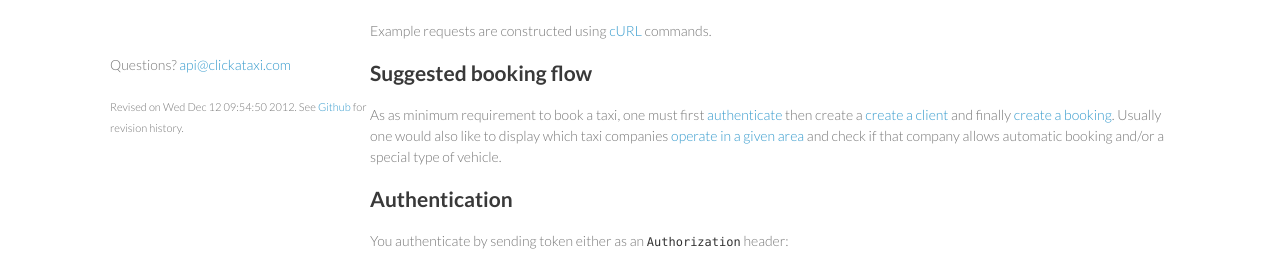
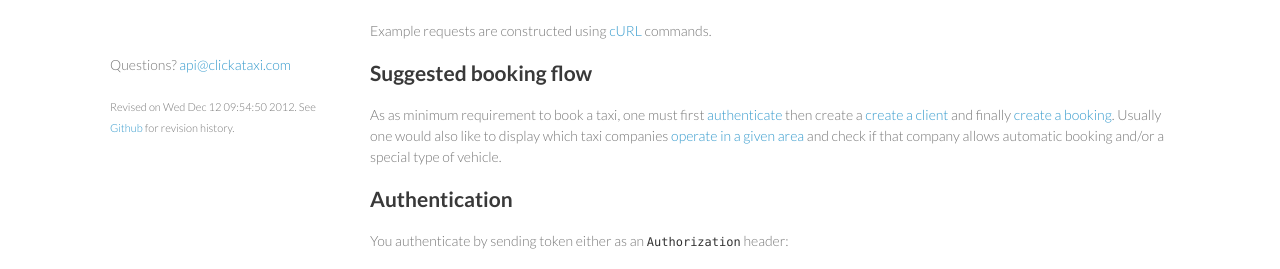
Before and after one commit to clickataxi/api-documentation, a Jekyll site: the page built from index.md, in a window 1280 px wide. Shown: the part 693-962 px from the top of the page. Built offline with Jekyll 4.4.1, drawn with Linux system fonts in a browser that asks for light colours; Markdown is read by kramdown in place of the engine named in the settings.

Commit message:
Fixed width of layout

```diff
--- a/stylesheets/styles.css
+++ b/stylesheets/styles.css
@@ -96,7 +96,7 @@
 }
 
 header {
-  width:270px;
+  width:240px;
   float:left;
   position:fixed;
 }
@@ -118,7 +118,7 @@
   border-radius:5px;
   border:1px solid #d2d2d2;
   box-shadow:inset #fff 0 1px 0, inset rgba(0,0,0,0.03) 0 -1px 0;
-  width:270px;
+  width:240px;
 }
 
 header li {
@@ -177,7 +177,7 @@
 }
 
 footer {
-  width:270px;
+  width:240px;
   float:left;
   position:fixed;
   bottom:50px;
```
